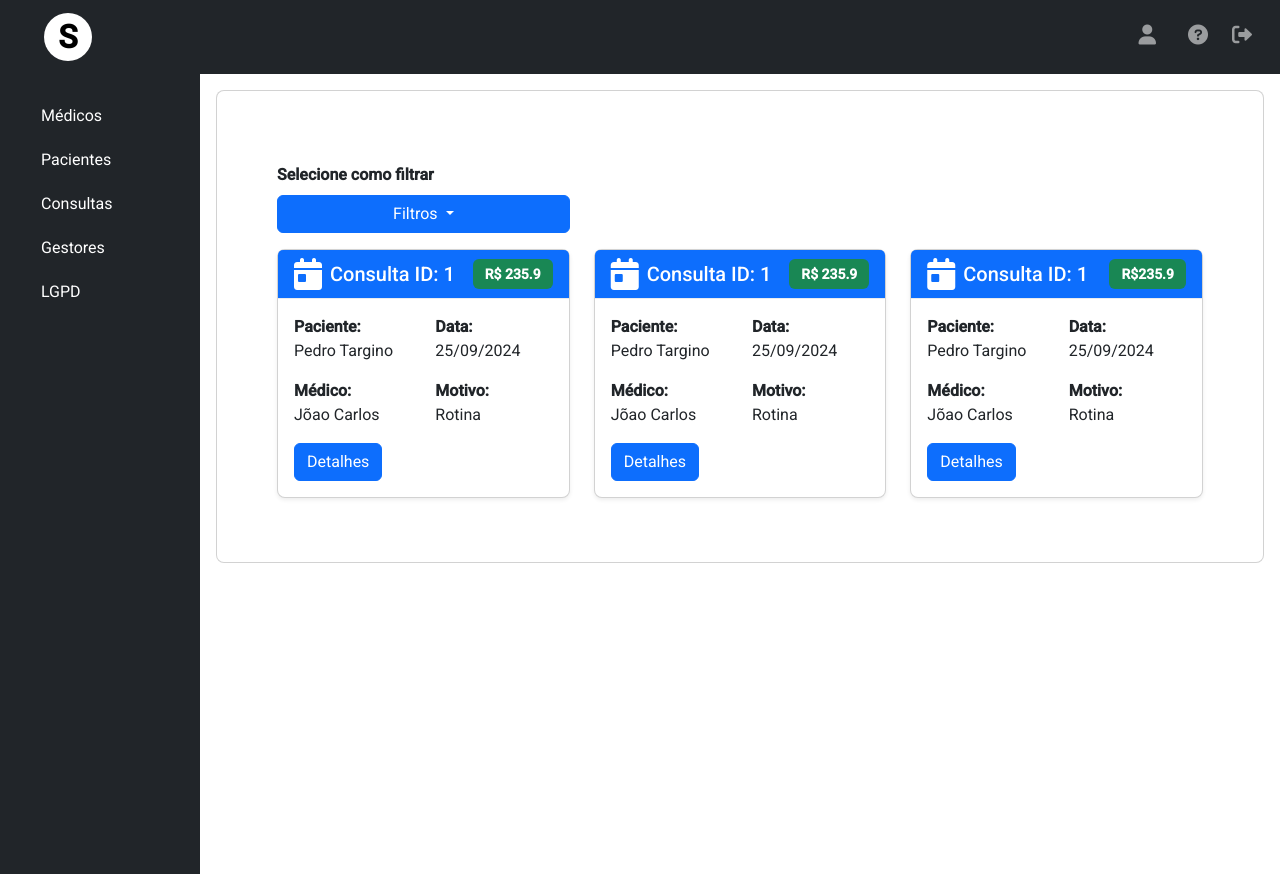
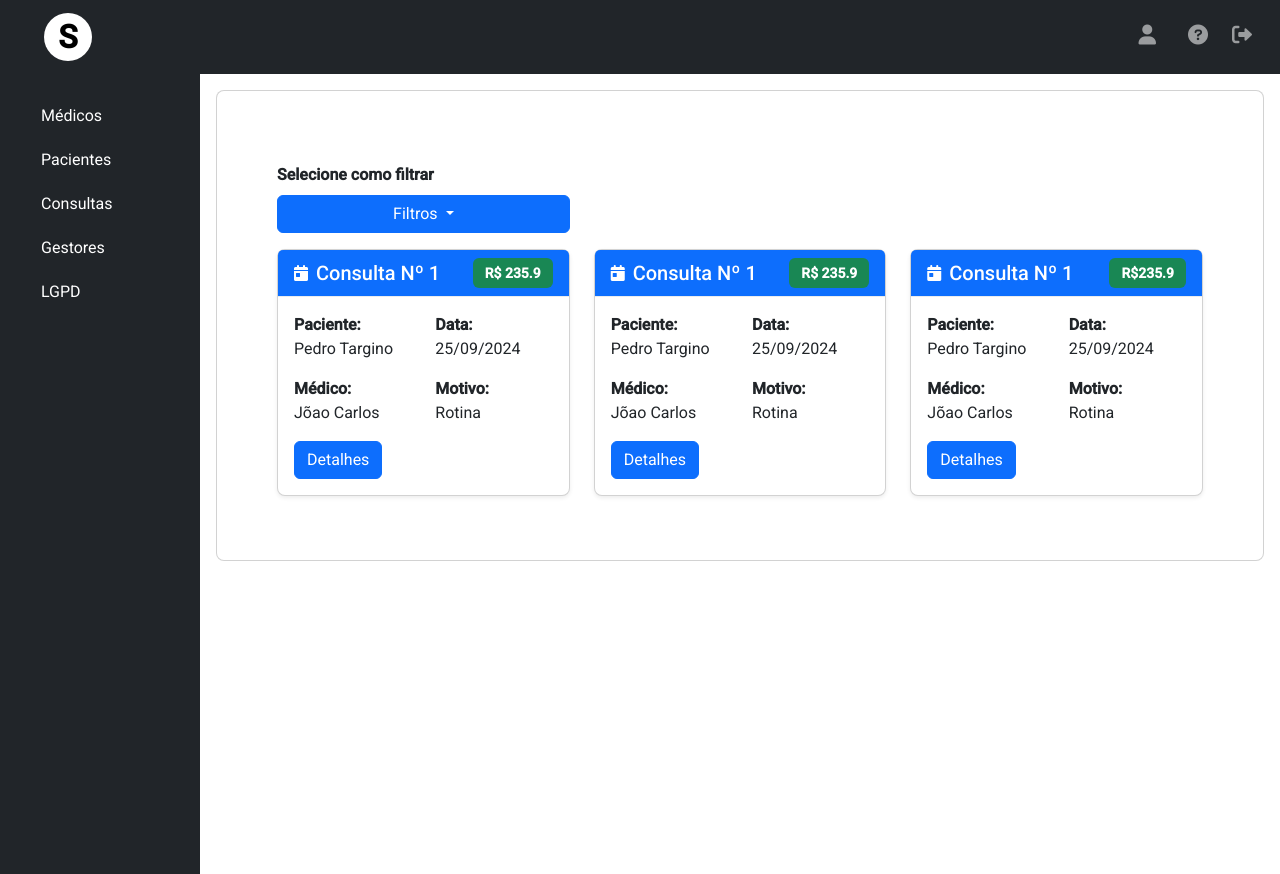
Before and after one commit to pedrogones/sismed, an Angular app: page /dashboard in a window 1280 px wide. Built offline with nearby package versions, Linux system fonts and the light colour scheme.

Commit message:
adjusting paciente layouts

```diff
--- a/src/app/home/home.component.html
+++ b/src/app/home/home.component.html
@@ -11,8 +11,8 @@
         <div class="card shadow-sm">
           <div class="card-header bg-primary text-white d-flex justify-content-between align-items-center">
             <div class="d-flex align-items-center">
-              <i class="fas fa-calendar-day fa-2x me-2"></i>
-              <h5 class="mb-0">Consulta ID: {{ idConsulta }}</h5>
+              <i class="fas fa-calendar-day me-2"></i>
+              <h5 class="mb-0">Consulta Nº {{ idConsulta }}</h5>
             </div>
             <span class="badge"
               [ngClass]="{'bg-success': valorConsulta && valorConsulta > 0, 'bg-danger': valorConsulta && valorConsulta <= 0}">
@@ -37,8 +37,8 @@
         <div class="card shadow-sm">
           <div class="card-header bg-primary text-white d-flex justify-content-between align-items-center">
             <div class="d-flex align-items-center">
-              <i class="fas fa-calendar-day fa-2x me-2"></i>
-              <h5 class="mb-0">Consulta ID: {{ idConsulta }}</h5>
+              <i class="fas fa-calendar-day me-2"></i>
+              <h5 class="mb-0">Consulta Nº {{ idConsulta }}</h5>
             </div>
             <span class="badge"
               [ngClass]="{'bg-success': valorConsulta && valorConsulta > 0, 'bg-danger': valorConsulta && valorConsulta <= 0}">
@@ -64,8 +64,8 @@
         <div class="card shadow-sm">
           <div class="card-header bg-primary text-white d-flex justify-content-between align-items-center">
             <div class="d-flex align-items-center">
-              <i class="fas fa-calendar-day fa-2x me-2"></i>
-              <h5 class="mb-0">Consulta ID: {{ idConsulta }}</h5>
+              <i class="fas fa-calendar-day me-2"></i>
+              <h5 class="mb-0">Consulta Nº {{ idConsulta }}</h5>
             </div>
             <span class="badge"
               [ngClass]="{'bg-success': valorConsulta && valorConsulta > 0, 'bg-danger': valorConsulta && valorConsulta <= 0}">
--- a/src/app/pacientes/create-paciente/create-paciente.component.html
+++ b/src/app/pacientes/create-paciente/create-paciente.component.html
@@ -6,7 +6,7 @@
     <div class="cw cw__icon form-container" style="color: #212529">
       <div class="cw__header mb-4" style="margin-top: 0.6rem;">
         <div class="card_icon cw__icon--format is-primary">
-          <i style="color: #075EA2;" class="fas fa-user-plus fa-2x mr-1"></i>
+          <i style="color: #075EA2;" class="fas fa-user-plus fa-2x "></i>
           <h3 style="color: #075EA2;">Cadastro de novo paciente</h3>
         </div>
       </div>
@@ -67,7 +67,7 @@
                 placeholder="Digite a cidade">
             </div>
           </div>
-          <div class="col-lg-8 col-md-5 mb-3">
+          <div class="col-lg-7 col-md-5 mb-3">
             <div class="floating-label form-group">
               <label class="px-2" for="ruaPaciente">Rua <strong class="text-danger">*</strong></label>
               <input required type="text" class="form-control" id="ruaPaciente" name="ruaPaciente" placeholder="Digite a rua">
@@ -80,7 +80,7 @@
                 placeholder="Nº da residência">
             </div>
           </div>
-          <div class="col-lg-2 col-md-5 mb-3">
+          <div class="col-lg-3 col-md-5 mb-3">
             <div class="floating-label form-group">
               <label class="px-2" for="complementoPaciente">Complemento</label>
               <input type="text" class="form-control" id="complementoPaciente" name="complementoPaciente"
--- a/src/app/pacientes/create-paciente/create-paciente.component.scss
+++ b/src/app/pacientes/create-paciente/create-paciente.component.scss
@@ -0,0 +1,10 @@
+.form-container {
+  border: 4px solid #075EA2;
+  border-radius: 8px;
+  padding: 20px;
+}
+
+.register-form {
+  margin-top: 5vh;
+  min-height: 70vh;
+}
--- a/src/app/pacientes/edit-paciente/edit-paciente.component.html
+++ b/src/app/pacientes/edit-paciente/edit-paciente.component.html
@@ -3,7 +3,7 @@
     <div class="cw cw__icon form-container " style="color: #212529">
         <div class="cw__header mb-4" style="margin-top: 0.6rem;">
             <div class="card_icon cw__icon--format is-primary">
-                <i style="color: #075EA2;" class="far fa-building fa-2x mr-1"></i>
+                <i style="color: #075EA2;" class="fas fa-user fa-2x "></i>
                 <h3 style="color: #075EA2;">Atualizar cadastro de paciente</h3>
             </div>
         </div>
--- a/src/app/pacientes/register-paciente/register-paciente.component.html
+++ b/src/app/pacientes/register-paciente/register-paciente.component.html
@@ -4,7 +4,7 @@
     <div class="cw cw__icon p-4 form-container" style="color: #212529">
         <div class="cw__header mb-4 px-2" style="margin-top: 0.6rem;">
             <div class="card_icon cw__icon--format is-primary">
-                <i style="color: #075EA2;" class="far fa-building fa-2x mr-1"></i>
+                <i style="color: #075EA2;" class="far fa-user fa-2x mr-1"></i>
                 <h3 style="color: #075EA2;">Cadastro de paciente</h3>
             </div>
         </div>
```
